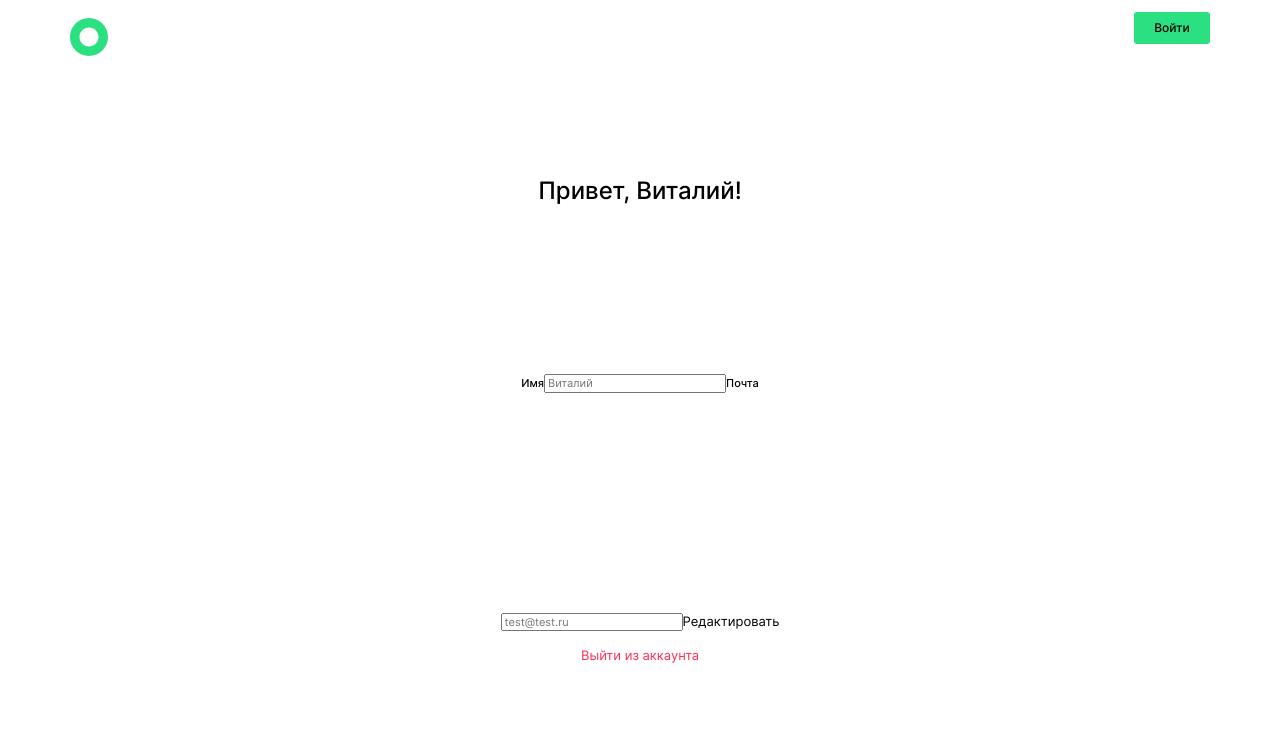
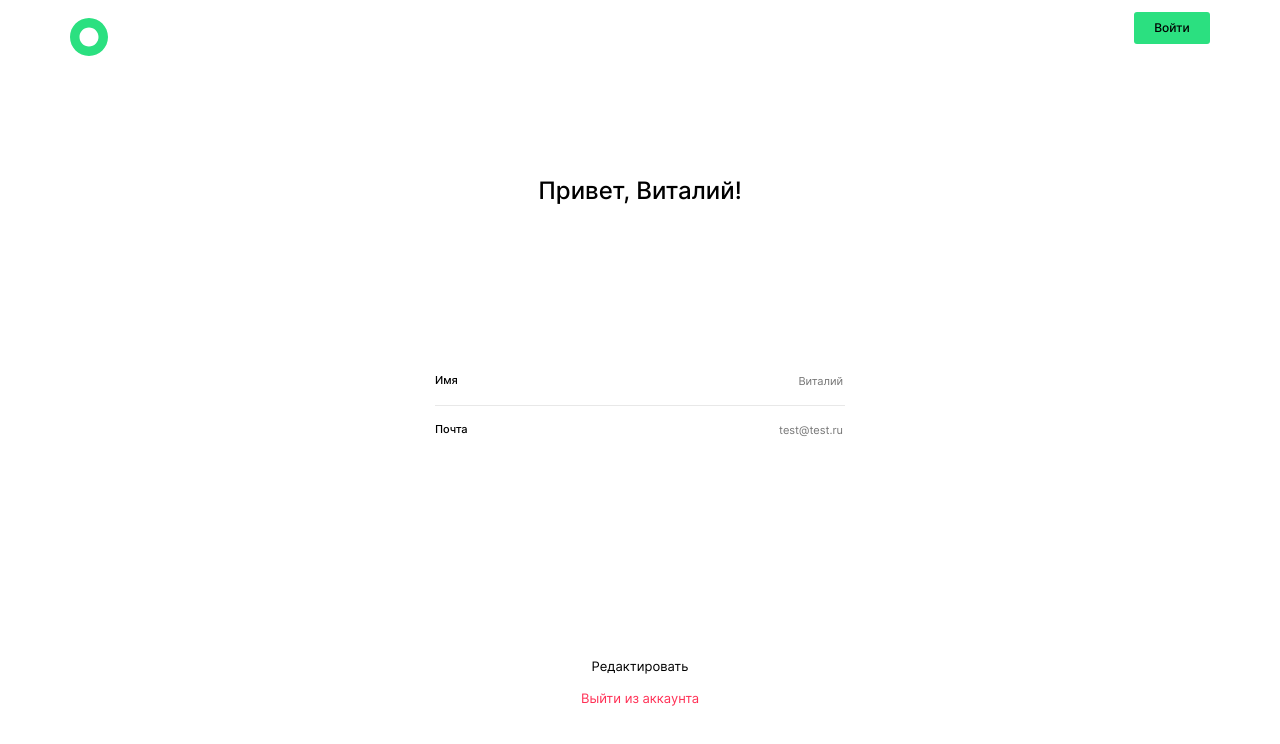
Before and after one commit to darkmyrrh/movies-explorer-frontend, a React (Create React App) app: page /profile in a window 1280 px wide. Shown: the top 744 px of the page. Built offline with nearby package versions, Linux system fonts and the light colour scheme.

Commit message:
Feat: сверстать страницу профиля

```diff
--- a/src/components/App/App.js
+++ b/src/components/App/App.js
@@ -10,23 +10,29 @@ import SavedMovies from "../SavedMovies/SavedMovies";
 import Profile from "../Profile/Profile";
 import MoviesList from "../utils/MoviesList";
 
-
-
 function App() {
  const SavedMoviesList = [];
-
+ const [savedMovies, setSavedMovies] = useState([]);
  function handleLikeButtonClick(card) {
   const isLiked = SavedMoviesList.find(val => val.name === card.name);
     if (!isLiked) {
       SavedMoviesList.push(card);
+      console.log(SavedMoviesList);
+      localStorage.setItem('savedMovies', JSON.stringify(SavedMoviesList));
+      setSavedMovies(JSON.parse(localStorage.getItem('savedMovies')))
     }
     else {
-      SavedMoviesList.pop(card);
+      handleDeleteClick(card);
     }
-    localStorage.setItem('savedMovies', JSON.stringify(SavedMoviesList));
+
   }
 
-const savedMovies = JSON.parse(localStorage.getItem('savedMovies'));
+  function handleDeleteClick(card) {
+    const updatedSavedMoviesList = SavedMoviesList.filter((item) => item.name !== card.name);
+    setSavedMovies(updatedSavedMoviesList);
+  }
+
+  // setSavedMovies(JSON.parse(localStorage.getItem('savedMovies')));
 
   return (
     <div className="App">
@@ -49,7 +55,8 @@ const savedMovies = JSON.parse(localStorage.getItem('savedMovies'));
               <Header />
               <Movies
               moviesList={MoviesList}
-              onLikeClick={handleLikeButtonClick} />
+              onLikeClick={handleLikeButtonClick}
+              />
               <Footer />
             </>
           }
@@ -61,6 +68,7 @@ const savedMovies = JSON.parse(localStorage.getItem('savedMovies'));
               <Header />
               <SavedMovies
               savedMoviesList={savedMovies}
+              onDeleteClick={handleDeleteClick}
                />
               <Footer />
             </>
--- a/src/components/MoviesCard/MoviesCard.css
+++ b/src/components/MoviesCard/MoviesCard.css
@@ -51,6 +51,24 @@
     background: url(../../images/like-active.svg);
 }
 
+.movies-card__delete-button {
+    margin: 10px 0 0;
+    opacity: 0;
+    background: url(../../images/delete-button.svg);
+    background-repeat: no-repeat;
+    background-position: center;
+    background-size: contain;
+    border: none;
+    width: 24px;
+    height: 24px;
+    cursor: pointer;
+    transition: opacity 0.3s linear;
+}
+
+.movies-card__delete-button:hover {
+    opacity: 1;
+}
+
 .movies-card__duration {
     margin: 0;
     padding: 6px 0 0;
--- a/src/components/MoviesCard/MoviesCard.jsx
+++ b/src/components/MoviesCard/MoviesCard.jsx
@@ -1,6 +1,9 @@
 import './MoviesCard.css';
+import { useLocation } from 'react-router-dom';
 
-function MoviesCard ({card, isLiked, onLikeClick}) {
+function MoviesCard ({card, isLiked, onLikeClick, onDeleteClick}) {
+
+    const location = useLocation();
 
     const likeButtonClassName = `movies-card__like-button ${
         isLiked && "movies-card__like-button_active"
@@ -8,6 +11,10 @@ function MoviesCard ({card, isLiked, onLikeClick}) {
 
     function handleLikeClick() {
         onLikeClick(card);
+    }
+
+    function handleDeleteClick () {
+        onDeleteClick(card);
     }
 
     return (
@@ -18,12 +25,19 @@ function MoviesCard ({card, isLiked, onLikeClick}) {
       className="movies-card__image"
     />
     <h2 className="movies-card__title">{card.name}</h2>
-    <button
+
+    {location.pathname==='/movies' && (<button
       type="button"
       aria-label="Нравится"
       className={likeButtonClassName}
       onClick={handleLikeClick}
-    ></button>
+    />)}
+    {location.pathname==='/saved-movies' && (<button
+      type="button"
+      aria-label="Удалить"
+      className='movies-card__delete-button'
+      onClick={handleDeleteClick}
+    />)}
     <p className='movies-card__duration'>{card.duration}</p>
   </article>
 )
--- a/src/components/MoviesCardList/MoviesCardList.jsx
+++ b/src/components/MoviesCardList/MoviesCardList.jsx
@@ -1,15 +1,17 @@
 import "./MoviesCardList.css";
 import MoviesCard from "../MoviesCard/MoviesCard";
 
-function MoviesCardList({cards, isLiked, onLikeClick}) {
+function MoviesCardList({cards, isLiked, onLikeClick, onDeleteClick}) {
   return (
     <section className="movies-cardlist">
       <ul className="movies-cardlist__movies-grid">
         {cards.map((card) => (
           <MoviesCard
+          key={card._id}
           card={card}
           isLiked={isLiked}
-          onLikeClick={onLikeClick} />
+          onLikeClick={onLikeClick}
+          onDeleteClick={onDeleteClick} />
         ))}
       </ul>
     </section>
--- a/src/components/Profile/Profile.css
+++ b/src/components/Profile/Profile.css
@@ -18,27 +18,47 @@
 }
 
 .profile__label {
-    margin: 0 auto;
+    margin: 0;
+    padding: 0;
+    padding-bottom: 16px;
     width: 100%;
     font-size: 11px;
+    line-height: 118%;
     font-weight: 500;
+    text-align: left;
+    display: flex;
+    justify-content: space-between;
+    border-bottom: 1px solid #E8E8E8;
+}
+
+.profile__label:last-of-type {
+    border-bottom: none;
+    margin-top: 17px;
+    padding: 0;
 }
 
 .profile__input {
-    margin: 0 auto;
     font-size: 11px;
-    color: black;
-    opacity: 1;
+    text-align: right;
+    line-height: 118%;
+    border: none;
 }
 
-.profile__submit {
+.profile__input:focus {
+    border: none;
+    outline: none;
+}
+
+.profile__edit {
     margin: 220px auto 0;
     padding: 0;
+    width: 100%;
     font-size: 13px;
     line-height: 123%;
     border: none;
     background: none;
     cursor: pointer;
+
 }
 
 .profile__exit {
@@ -51,3 +71,23 @@
     background: none;
     cursor: pointer;
 }
+
+.profile__submit {
+    margin: 223px auto 0;
+    padding: 13px 0 15px;
+    width: 100%;
+    border: none;
+    border-radius: 3px;
+    background-color: #3456F3;
+    color: white;
+    font-size: 14px;
+    line-height: 121%;
+    font-weight: 500;
+    cursor: pointer;
+}
+
+.profile__submit_disabled {
+    background-color: #F8F8F8;
+    color: #C2C2C2;
+    cursor: not-allowed;
+}
--- a/src/components/Profile/Profile.jsx
+++ b/src/components/Profile/Profile.jsx
@@ -1,17 +1,46 @@
-import './Profile.css';
+import "./Profile.css";
+import { useState } from "react";
 
-function Profile () {
-    return (
-        <section className='profile'>
-            <h2 className='profile__title'>Привет, Виталий!</h2>
-            <form className='profile__form'>
-                <label className='profile__label'>Имя<input type="text" placeholder='Виталий' className='profile__input' /></label>
-                <label className='profile__label'>Почта<input type="text" placeholder='test@test.ru' className='profile__input' /></label>
-                <button type='submit' className='profile__submit'>Редактировать</button>
-            </form>
-            <button type='button' className='profile__exit'>Выйти из аккаунта</button>
-        </section>
-    )
+function Profile({onSubmit}) {
+    const [isSubmitVisible, setIsSubmitVisible] = useState(false);
+    const [isSubmitDisabled, setIsSubmitDisabled] = useState(true);
+
+    const submitClassName = `profile__submit ${isSubmitDisabled && "profile__submit_disabled"}`
+
+    function enableEditing () {
+        setIsSubmitVisible(true);
+    }
+
+  return (
+    <section className="profile">
+      <h2 className="profile__title">Привет, Виталий!</h2>
+      <form className="profile__form" onSubmit={onSubmit}>
+        <label htmlFor="name" className="profile__label">Имя
+          <input type="text" placeholder="Виталий" className="profile__input" name="name"/>
+          </label>
+          <label htmlFor="email" className="profile__label">Почта
+          <input
+            type="text"
+            placeholder="test@test.ru"
+            className="profile__input"
+            name="email"
+          />
+          </label>
+          {isSubmitVisible ? (
+          <button type="submit" className={submitClassName}>
+          Сохранить
+        </button>) : ( <>
+        <button type="button" className="profile__edit" onClick={enableEditing}>
+          Редактировать
+        </button>
+
+      <button type="button" className="profile__exit">
+        Выйти из аккаунта
+      </button></>)}
+      </form>
+
+    </section>
+  );
 }
 
 export default Profile;
--- a/src/components/SavedMovies/SavedMovies.jsx
+++ b/src/components/SavedMovies/SavedMovies.jsx
@@ -2,12 +2,13 @@ import './SavedMovies.css'
 import SearchForm from '../SearchForm/SearchForm';
 import MoviesCardList from '../MoviesCardList/MoviesCardList';
 
-function SavedMovies ({ savedMoviesList }) {
+function SavedMovies ({ savedMoviesList, onDeleteClick }) {
     return (
         <main className='saved-movies'>
             <SearchForm />
             <MoviesCardList
-            cards={savedMoviesList} />
+            cards={savedMoviesList}
+            onDeleteClick={onDeleteClick} />
         </main>
     )
 }
```
Also changed, not shown: src/images/delete-button.svg (added).
